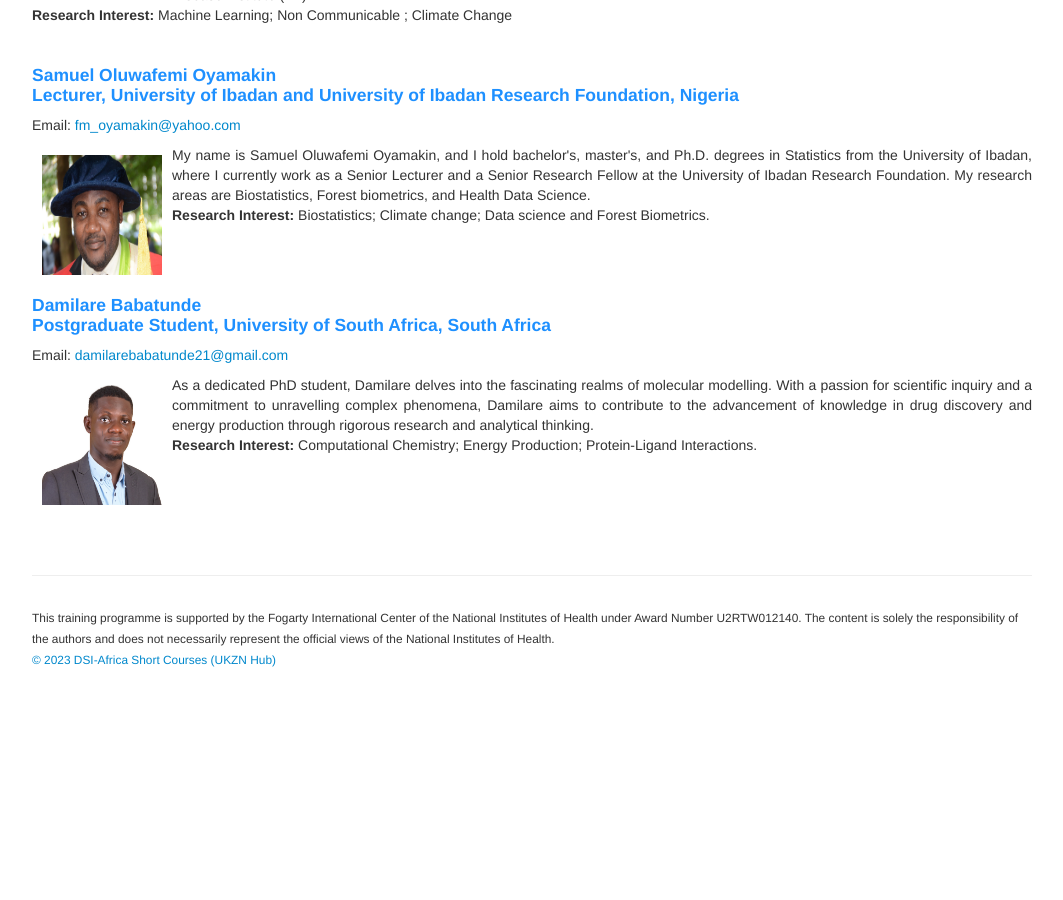
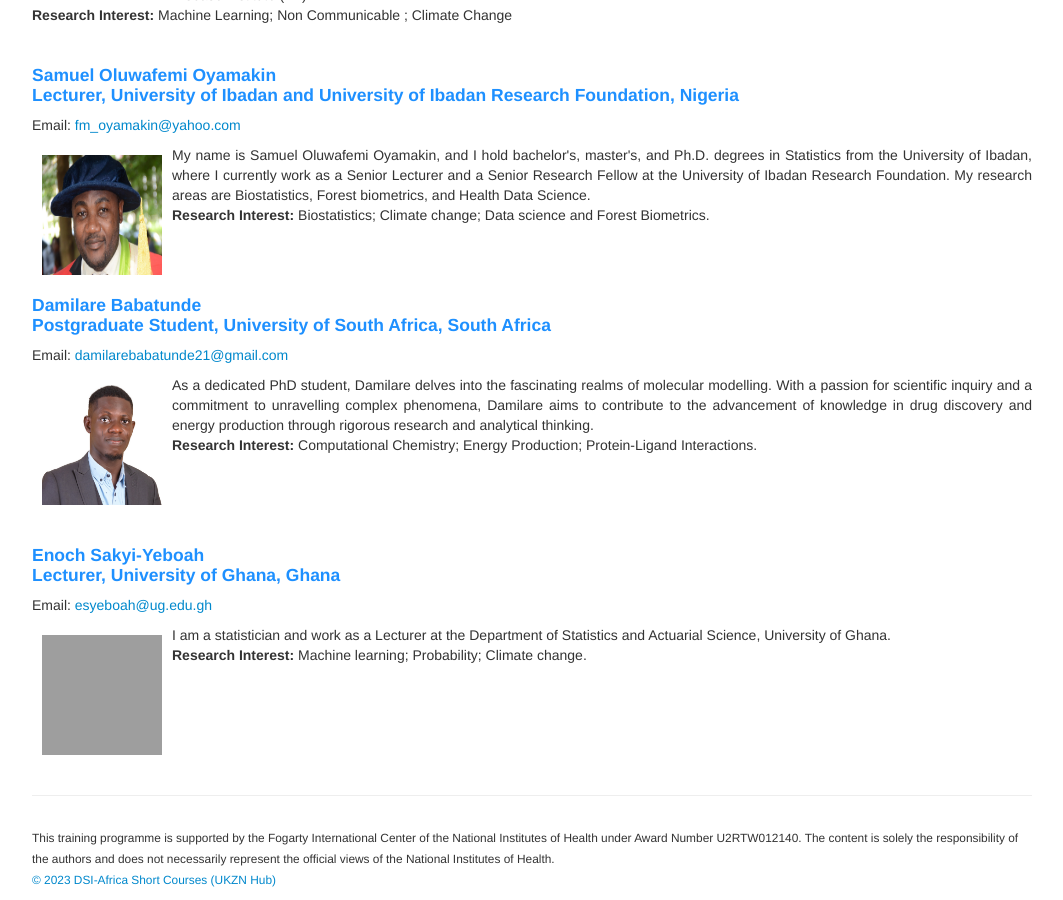
Before and after one commit to ccfscourseukzn/ccfscourseukzn.github.io, a Jekyll site: the page built from pages/participant.md, in a window 1280 px wide and 900 px high, scrolled down 747 px. Shown: the whole window, without its empty margins (108-1171 px from the left). Built offline with Jekyll 4.4.1, drawn with Linux system fonts in a browser that asks for light colours; before the commit the page ends 1427 px from its top, so only the background shows below that; grey boxes are pictures that could not be loaded.

Commit message:
Update participant.md

```diff
--- a/pages/participant.md
+++ b/pages/participant.md
@@ -32,3 +32,11 @@ Email: <a href="mailto:damilarebabatunde21@gmail.com">damilarebabatunde21@gmail.
 
 <br>
 <br>
+<h4 style="color:DodgerBlue;"> Enoch Sakyi-Yeboah <br> Lecturer, University of Ghana, Ghana </h4>
+Email: <a href="mailto:esyeboah@ug.edu.gh">esyeboah@ug.edu.gh </a> <br>
+<p align="justify"> <img src="../figures/Enoch.jpeg" alt="Enoch" style="float:left; width:120px; height:120px; padding: 10px;">
+  <span style="vertical-align:bottom"> I am a statistician and work as a Lecturer at the Department of Statistics and Actuarial Science,  University of Ghana.  </span> <br>
+ <b>Research Interest:</b> Machine learning; Probability; Climate change. </p> <br>
+
+<br>
+<br>
```
